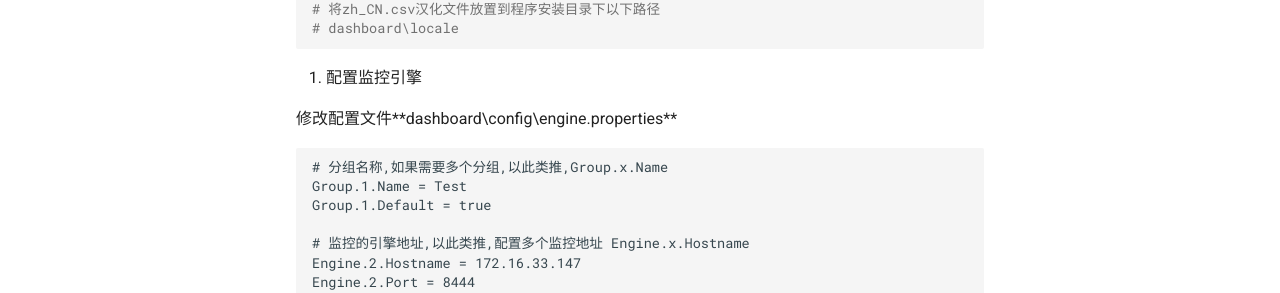
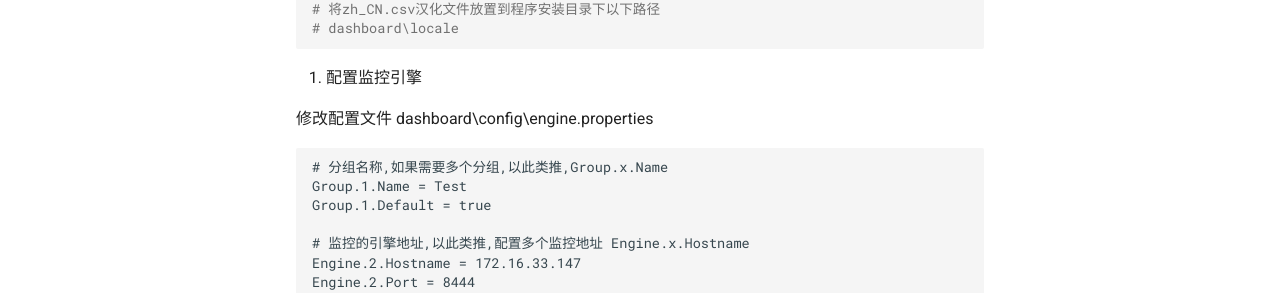
Before and after one commit to liaozhimingandy/demo, an MkDocs documentation site: the page built from docs/setup/rhapsody-dashboard.md, in a window 1280 px wide and 900 px high, scrolled down 624 px. Shown: the part 357-650 px from the top of the window. Built offline with MkDocs 1.6.1 and Material for MkDocs 9.7.7, drawn with Linux system fonts in a browser that asks for light colours.

Commit message:
修改部分bug

````diff
--- a/docs/setup/rhapsody-dashboard.md
+++ b/docs/setup/rhapsody-dashboard.md
@@ -27,7 +27,7 @@
 
 2. 配置监控引擎
 
-   修改配置文件**dashboard\config\engine.properties**
+   修改配置文件 dashboard\config\engine.properties
 
    ```
    # 分组名称,如果需要多个分组,以此类推,Group.x.Name
````
